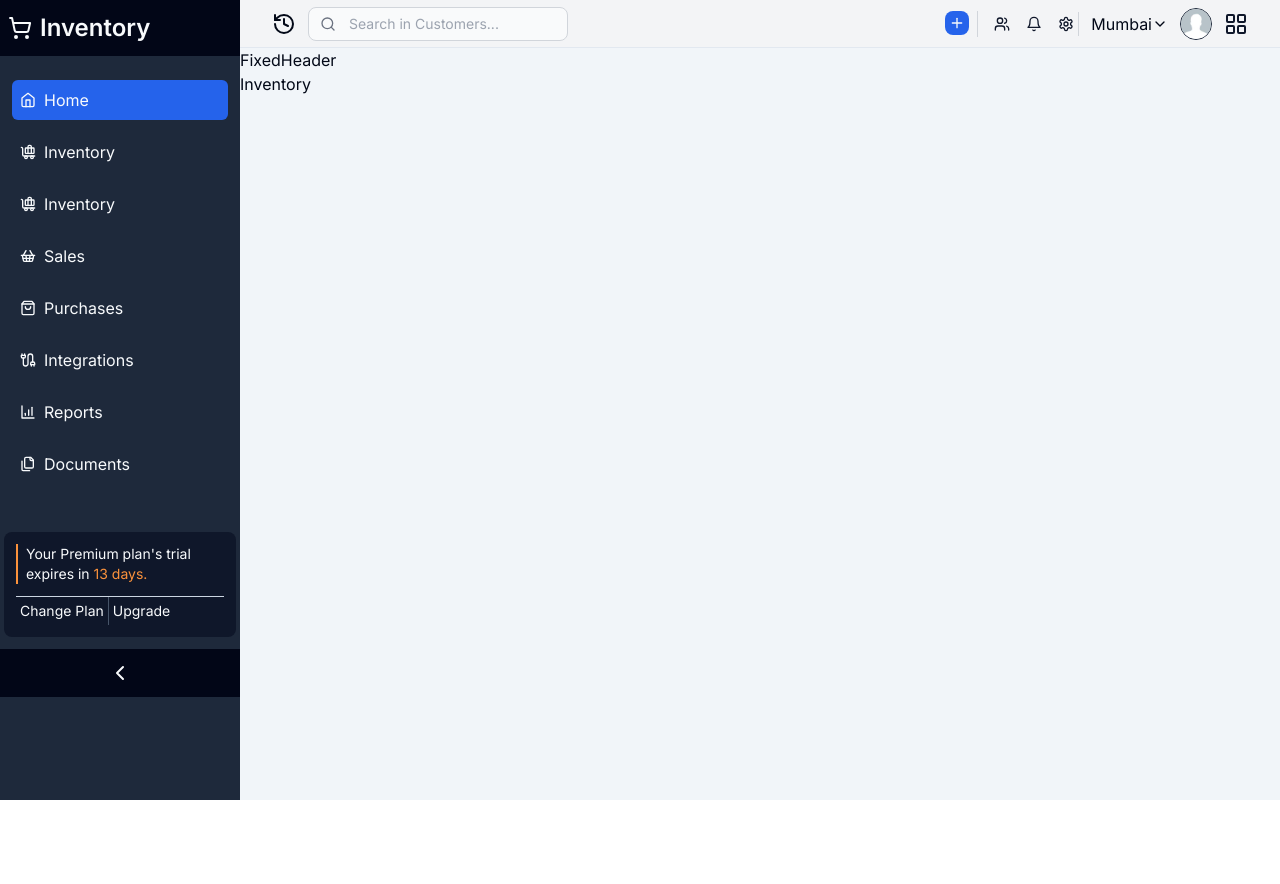
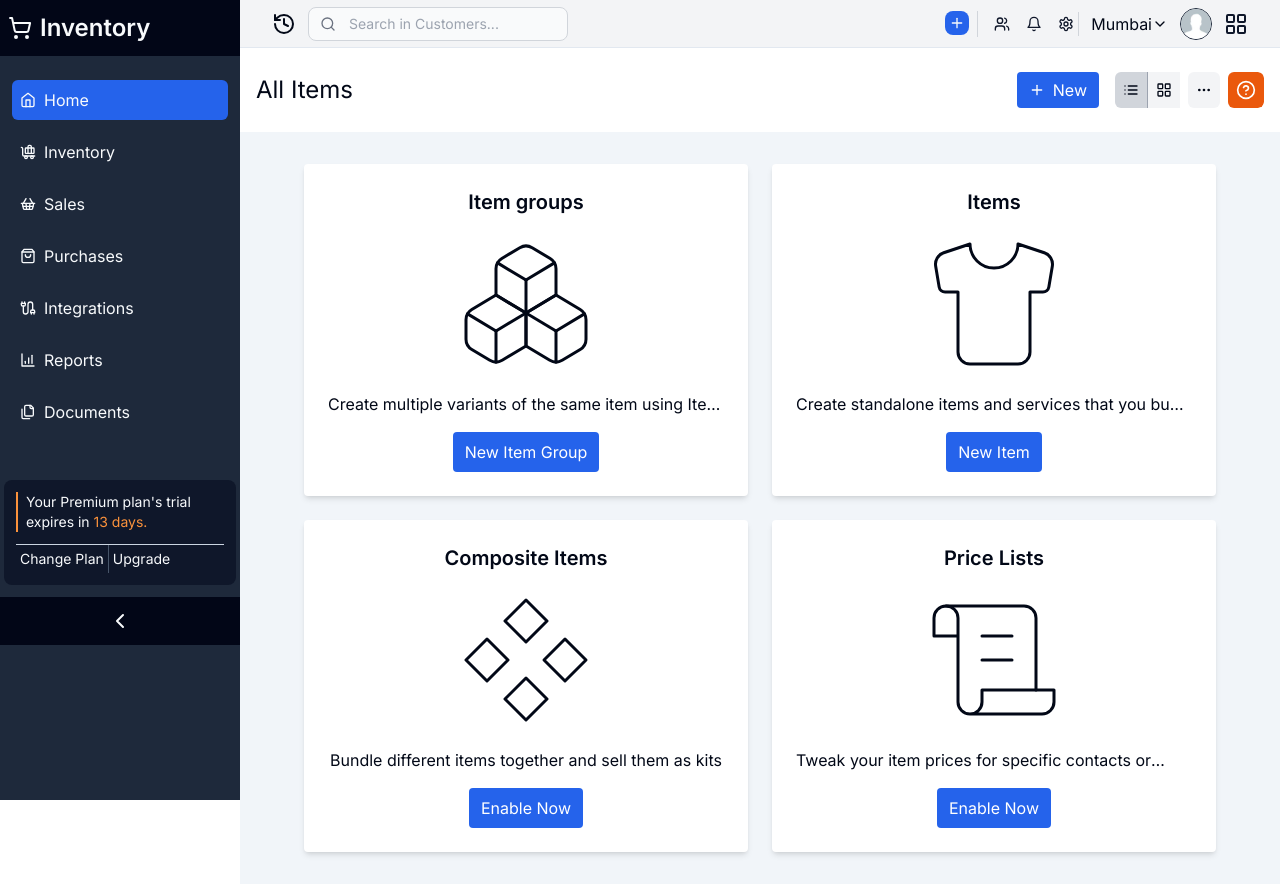
Before and after one commit to CodingKing2003/Inventory-Managemenr-System-SAAS, a Next.js app: page /dashboard/inventory in a window 1280 px wide. Before the commit the page ends 800 px from the top, so only its background shows below. Built offline with nearby package versions, Linux system fonts and the light colour scheme.

Commit message:
Creating Collapsible Sidebar Navigation & Inventory Options

```diff
--- /dev/null
+++ b/app/(back-office)/dashboard/inventory/items/new/page.jsx
@@ -0,0 +1,9 @@
+import React from 'react'
+
+const NewItems = () => {
+  return (
+    <div>NewItems</div>
+  )
+}
+
+export default NewItems
--- a/app/(back-office)/dashboard/inventory/page.jsx
+++ b/app/(back-office)/dashboard/inventory/page.jsx
@@ -1,13 +1,62 @@
-import FixedHeader from '@/components/dashboard/FixedHeader'
-import React from 'react'
+
+'use client';
+import FixedHeader from "@/components/dashboard/FixedHeader";
+import OptionCard from "@/components/dashboard/OptionCard";
+import { Boxes, Component, Plus, ScrollText, Shirt } from "lucide-react";
+import Link from "next/link";
+import React from "react";
 
 const Inventory = () => {
+  const optionCards=[
+    {
+      title:"Item groups",
+      description:"Create multiple variants of the same item using Item Groups",
+      link:"#",
+      linkTitle:"New Item Group",
+      enabled:true,
+      icon:Boxes,
+    },
+    {
+      title:"Items",
+      description:"Create standalone items and services that you buy and sell",
+      link:"#",
+      linkTitle:"New Item",
+      enabled:true,
+      icon:Shirt
+    },
+    {
+      title:"Composite Items",
+      description:"Bundle different items together and sell them as kits",
+      link:"#",
+      linkTitle:"New Composite Item",
+      enabled:false,
+      icon:Component,
+    },
+    {
+      title:"Price Lists",
+      description:"Tweak your item prices for specific contacts or transactions",
+      link:"#",
+      linkTitle:"New Price List",
+      enabled:false,
+      icon:ScrollText
+    },
+  ]
+
   return (
     <div>
       <FixedHeader />
-      Inventory
+      <div className="grid grid-cols-1 lg:grid-cols-2  py-8 px-16 gap-6 ">
+      {
+        optionCards.map((item,i)=>{
+          return(
+            <OptionCard key={i} optionData={item} />
+          )
+        })
+      }
+
       </div>
-  )
-}
+    </div>
+  );
+};
 
-export default Inventory
+export default Inventory;
--- a/components/dashboard/FixedHeader.jsx
+++ b/components/dashboard/FixedHeader.jsx
@@ -1,9 +1,42 @@
-import React from 'react'
+import {
+  HelpCircle,
+  LayoutGrid,
+  List,
+  MoreHorizontal,
+  Plus,
+} from "lucide-react";
+import Link from "next/link";
+import React from "react";
 
 const FixedHeader = () => {
   return (
-    <div>FixedHeader</div>
-  )
-}
+    <div className="flex justify-between bg-white items-center py-6 px-4">
+      <button className="text-2xl">All Items</button>
+      <div className="flex gap-4">
+        <Link
+          href="/dashboard/inventory/items/new"
+          className="p-1 bg-blue-600 px-3 rounded-sm flex items-center space-x-2 text-white "
+        >
+          <Plus className=" h-4 w-4 " />
+          <span>New</span>
+        </Link>
+        <div className="flex rounded-md overflow-hidden ">
+          <button className="bg-gray-300 p-2 border-r border-gray-400  ">
+            <List className="w-4 h-4" />
+          </button>
+          <button className="bg-gray-100 p-2  ">
+            <LayoutGrid className="w-4 h-4" />
+          </button>
+          <button className="bg-gray-100 p-2 ml-2 rounded-md">
+            <MoreHorizontal className="h-4 w-4" />
+          </button>
+          <button className="bg-orange-600 text-white p-2 ml-2 rounded-md">
+            <HelpCircle className="w-5 h-5" />
+          </button>
+        </div>
+      </div>
+    </div>
+  );
+};
 
-export default FixedHeader
+export default FixedHeader;
--- /dev/null
+++ b/components/dashboard/OptionCard.jsx
@@ -0,0 +1,31 @@
+'use client';
+import { Shirt } from "lucide-react";
+import Link from "next/link";
+import React from "react";
+
+const OptionCard = ({optionData}) => {
+    const { title, description, link, linkTitle, enabled,icon:Icon }=optionData;
+  return (
+    <div className="shadow-md bg-white  flex flex-col items-center justify-center gap-4 p-6 rounded ">
+      <h2 className="text-xl font-semibold">{title}</h2>
+      <div>
+        <Icon strokeWidth="0.5px" className="w-36 h-36" />
+      </div>
+      <p className="line-clamp-1">{description}</p>
+      {enabled ? (
+        <Link
+          href={link}
+          className="py-2 bg-blue-600 px-3 rounded-sm inline-flex items-center space-x-2 text-white "
+        >
+          {linkTitle}
+        </Link>
+      ) : (
+        <button className="py-2 bg-blue-600 px-3 rounded-sm inline-flex items-center space-x-2 text-white ">
+          Enable Now
+        </button>
+      )}
+    </div>
+  );
+};
+
+export default OptionCard;
--- a/components/dashboard/Sidebar.jsx
+++ b/components/dashboard/Sidebar.jsx
@@ -20,6 +20,44 @@ import {
 } from "@/components/ui/collapsible";
 
 const Sidebar = () => {
+  const salesLinks = [
+    {
+      title: "Customers",
+      href: "#",
+    },
+    {
+      title: "Sales Orders",
+      href: "#",
+    },
+    {
+      title: "Packages",
+      href: "#",
+    },
+    {
+      title: "Shipments",
+      href: "#",
+    },
+    {
+      title: "Delivery Challans",
+      href: "#",
+    },
+    {
+      title: "Invoices",
+      href: "#",
+    },
+    {
+      title: "Payments Received",
+      href: "#",
+    },
+    {
+      title: "Sales Returns",
+      href: "#",
+    },
+    {
+      title: "Credit Notes",
+      href: "#",
+    },
+  ];
   return (
     <div className="w-60 min-h-screen bg-slate-800 text-slate-50 fixed ">
       <div className="flex flex-col">
@@ -46,33 +84,55 @@ const Sidebar = () => {
             <span>Inventory</span>
           </CollapsibleTrigger>
           <CollapsibleContent>
-          <Link className="flex items-center justify-between pl-8 pr-4 hover:bg-slate-900 transition-all duration-300 py-2.5 rounded-md space-x-3" href="#">
+            <Link
+              className="flex items-center justify-between pl-8 pr-4 hover:bg-slate-900 transition-all duration-300 py-2.5 rounded-md space-x-3"
+              href="/dashboard/inventory"
+            >
               <span className="text-sm">Items</span>
               <PlusCircle className="w-5 h-5" />
-
             </Link>
-            <Link className="flex items-center justify-between pl-8 pr-4 hover:bg-slate-900 transition-all duration-300 py-2.5 rounded-md space-x-3" href="#">
+            <Link
+              className="flex items-center justify-between pl-8 pr-4 hover:bg-slate-900 transition-all duration-300 py-2.5 rounded-md space-x-3"
+              href="#"
+            >
               <span className="text-sm">Item Groups</span>
               <PlusCircle className="w-5 h-5" />
-
             </Link>
-            <Link className="flex items-center justify-between pl-8 pr-4 hover:bg-slate-900 transition-all duration-300 py-2.5 rounded-md space-x-3" href="#">
+            <Link
+              className="flex items-center justify-between pl-8 pr-4 hover:bg-slate-900 transition-all duration-300 py-2.5 rounded-md space-x-3"
+              href="#"
+            >
               <span className="text-sm">Inventory Adjustments</span>
               <PlusCircle className="w-5 h-5" />
-
             </Link>
           </CollapsibleContent>
         </Collapsible>
 
-        <button className="flex items-center space-x-2 p-2">
-          <BaggageClaim className="w-4 h-4" />
-          <span>Inventory</span>
-        </button>
-
-        <button className="flex items-center space-x-2 p-2">
+        <Collapsible>
+          <CollapsibleTrigger className="flex items-center space-x-2 p-2">
           <ShoppingBasket className="w-4 h-4" />
           <span>Sales</span>
-        </button>
+
+          </CollapsibleTrigger>
+          <CollapsibleContent>
+           {
+            salesLinks.map((item,i)=>{
+              return(
+                <Link key={i}
+                className="flex items-center justify-between pl-8 pr-4 hover:bg-slate-900 transition-all duration-300 py-2.5 rounded-md space-x-3"
+                href={item.href}
+              >
+                <span className="text-sm">{item.title}</span>
+                <PlusCircle className="w-5 h-5" />
+              </Link>
+
+              )
+            })
+           }
+          </CollapsibleContent>
+        </Collapsible>
+
+
 
         <button className="flex items-center space-x-2 p-2">
           <ShoppingBag className="w-4 h-4" />
```
